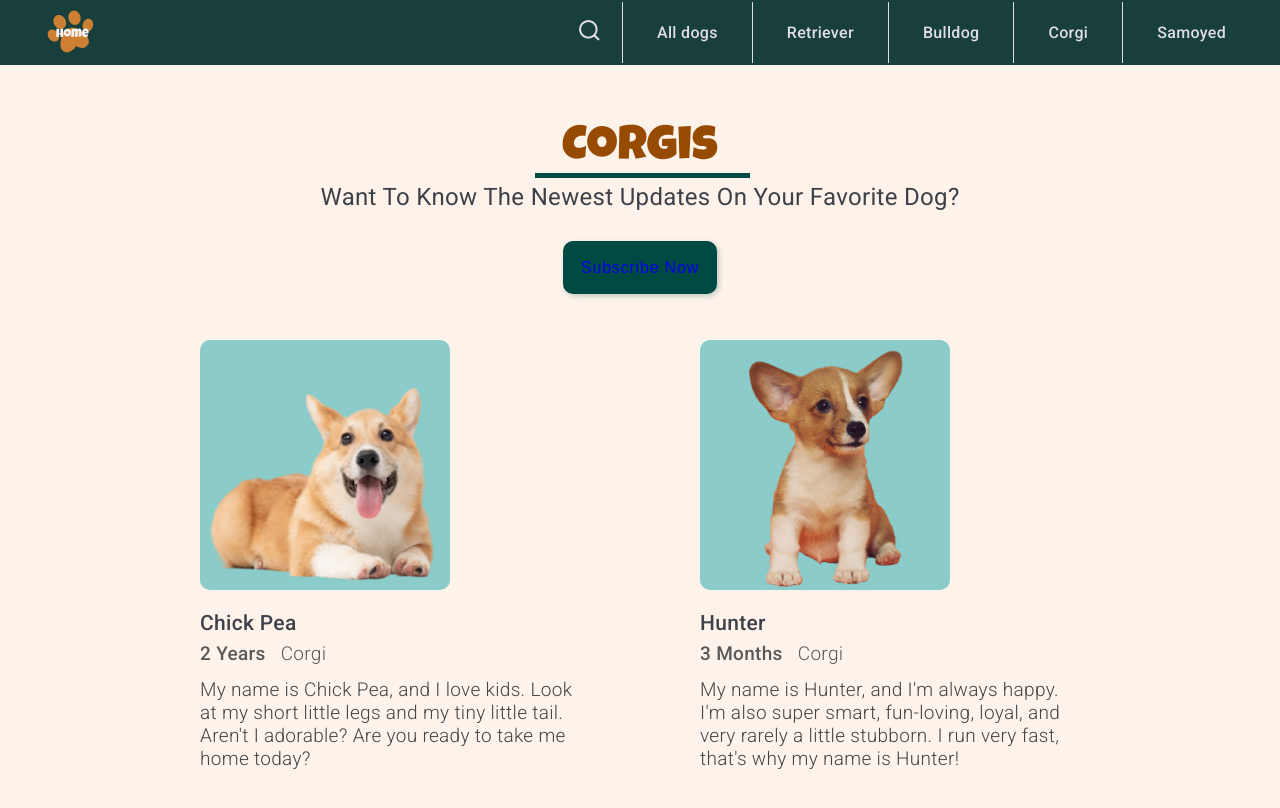
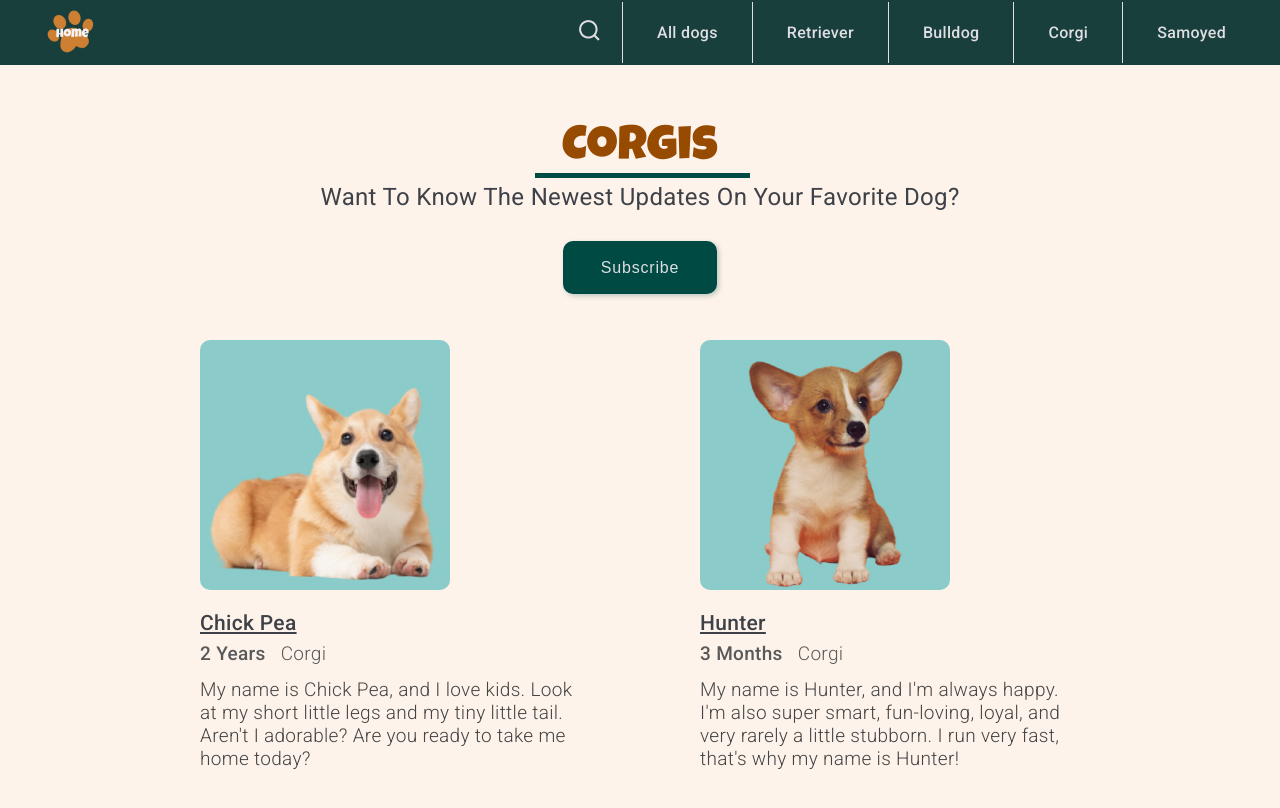
Before and after one commit to reneshen0328/dog-adoption-frontend, a React (Create React App) app: page /corgis in a window 1280 px wide. Shown: the top 808 px of the page. Built offline with nearby package versions, Linux system fonts and the light colour scheme.

Commit message:
fix css and button url

```diff
--- a/src/App.css
+++ b/src/App.css
@@ -41,6 +41,41 @@ button {
   border-style: solid;
   box-shadow: 2px 2px 5px rgba(0,74,68, .25);
   cursor: pointer;
+}
+
+.primaryBtn {
+  color: #DFDEE2;
+  transition: all 0.5s;
+  cursor: pointer;
+}
+
+a .primaryBtn {
+  display: inline-block;
+  position: relative;
+  transition: 0.5s;
+}
+
+a .primaryBtn:after {
+  content: '\00bb';
+  font-size: large;
+  position: absolute;
+  opacity: 0;
+  top: -3px;
+  right: -20px;
+  transition: 0.5s;
+}
+
+a:hover .primaryBtn {
+  padding-right: 25px;
+}
+
+a:hover .primaryBtn:after {
+  opacity: 1;
+  right: 0;
+}
+
+.secondaryBtn {
+  text-decoration: underline;
 }
 
 .navlink a{
@@ -468,19 +503,22 @@ span.font-luckiest-guy {
 
 #coming-soon-input {
   width: 80%;
-  height: 8vh;
+  height: 55px;
   border-radius: 5px;
-  color: gray;
-  font-size: larger;
-    font-family: Luckiest Guy;
-      font-weight: 400;
+  font-size: 28px;
+  font-family: Luckiest Guy;
+  font-weight: 400;
   letter-spacing: 1px;
+  padding-left: 10px;
+}
 
+::placeholder {
+  color: #DCDCDC;
 }
 
 #coming-soon-button {
   width: 20%;
-  height: 8vh;
+  height: 60px;
   border-width: 3px;
   margin: 2%;
   border-radius: 5px;
@@ -489,6 +527,7 @@ span.font-luckiest-guy {
   font-family: Luckiest Guy;
   font-weight: 400;
   letter-spacing: 1px;
+  cursor: pointer;
 }
 
 #coming-soon-underline {
--- a/src/components/alldogs.js
+++ b/src/components/alldogs.js
@@ -14,7 +14,7 @@ const Alldog = (props) => {
       <h2>Want To Know The Newest Updates On Your Favorite Dog?</h2>
       <button>
         <a>
-          <NavLink to="/comingsoon">Subscribe Now</NavLink>
+          <NavLink to="/comingsoon" className="primaryBtn">Subscribe</NavLink>
         </a>
       </button>
 
@@ -23,7 +23,7 @@ const Alldog = (props) => {
           <img alt= "Hunter the corgi" src={require('../images/dog1.jpg')}/>
           <div className="dog-preview-description-wrapper">
             <Link to="/singledog">
-              <h3 onClick= {
+              <h3 className='secondaryBtn' onClick= {
                 ()=>props.setSingleDogPage('dog1-detail.jpg', 'Hunter', '3 Months',
                     'My name is Hunter, and I\'m always happy. I\'m also super smart, fun-loving, loyal, and very rarely a little stubborn. I run very fast, that\'s why my name is Hunter!',
                     'Corgi', 'Good Guard Dog')}>Hunter </h3>
@@ -42,7 +42,7 @@ const Alldog = (props) => {
           <img alt= "Champ the lab-retriever" src={require('../images/dog2.jpg')}/>
           <div className="dog-preview-description-wrapper">
             <Link to="/singledog">
-              <h3 onClick= {
+              <h3 className='secondaryBtn' onClick= {
                 ()=>props.setSingleDogPage('dog2-detail.jpg', 'Champ', '5 Months',
                     'My name is Champ. I\'m super smart, and my caretakers often trusted me with kids. I \'m very patience and will be a great family member of yours.',
                     'Lab Retriever', 'Good family pet')}>Champ </h3>
@@ -61,7 +61,7 @@ const Alldog = (props) => {
           <img alt= "Drake the bulldog" src={require('../images/dog3.jpg')}/>
           <div className="dog-preview-description-wrapper">
             <Link to="/singledog">
-              <h3 onClick= {
+              <h3 className='secondaryBtn' onClick= {
                 ()=>props.setSingleDogPage('dog3-detail.jpg', 'Drake', '1 Year',
                     'My name is Drake, and I love kids. I love to move around, and I\'m great with tricks! I might look ferocious, but I\'m super friendly.',
                     'Bulldog', 'Loyal companion')}>Drake </h3>
@@ -80,7 +80,7 @@ const Alldog = (props) => {
           <img alt= "Chick Pea the corgi" src={require('../images/dog4.jpg')}/>
           <div className="dog-preview-description-wrapper">
             <Link to="/singledog">
-              <h3 onClick= {
+              <h3 className='secondaryBtn' onClick= {
                 ()=>props.setSingleDogPage('dog4-detail.jpg', 'Chick Pea', '2 Years',
                     'My name is Chick Pea, and I love kids. Look at my short little legs and my tiny little tail. Aren\'t I adorable? Are you ready to take me home today?',
                     'Corgi', 'Courageous')}>Chick Pea </h3>
@@ -99,7 +99,7 @@ const Alldog = (props) => {
           <img alt= "Butters the golden retriever" src={require('../images/dog5.jpg')}/>
           <div className="dog-preview-description-wrapper">
             <Link to="/singledog">
-              <h3 onClick= {
+              <h3 className='secondaryBtn' onClick= {
                 ()=>props.setSingleDogPage('dog5-detail.jpg', 'Butters', '4 Months',
                     'My name is Butters, and I love playing with kids. My caretakers said I\'m the most even-tempered, intelligent and affectionate dog here.',
                     'Golden Retriever', 'Loyal companion')}>Butters </h3>
@@ -118,7 +118,7 @@ const Alldog = (props) => {
           <img alt= "Lilo the samoyed" src={require('../images/dog6.jpg')}/>
           <div className="dog-preview-description-wrapper">
             <Link to="/singledog">
-              <h3 onClick= {
+              <h3 className='secondaryBtn' onClick= {
                 ()=>props.setSingleDogPage('dog6-detail.jpg', 'Lilo', '7 Years',
                     'My name is Lilo, and I love attention. I\'m super smart, and I\'m never tired. I\'m also super fluffy! I\'ll be your best cuddling company.',
                     'Samoyed', 'Good guard dog')}>Lilo </h3>
--- a/src/components/bulldog.js
+++ b/src/components/bulldog.js
@@ -17,7 +17,7 @@ const Bulldog = (props) => {
       <h2>Want To Know The Newest Updates On Your Favorite Dog?</h2>
       <button>
         <a>
-          <NavLink to="/comingsoon">Subscribe Now</NavLink>
+          <NavLink to="/comingsoon" className="primaryBtn">Subscribe</NavLink>
         </a>
       </button>
 
@@ -26,7 +26,7 @@ const Bulldog = (props) => {
           <img alt= "Drake the bulldog" src={require('../images/dog3.jpg')}/>
           <div className="dog-preview-description-wrapper">
             <Link to="/singledog">
-              <h3 onClick= {
+              <h3 className='secondaryBtn' onClick= {
                 ()=>props.setSingleDogPage('dog3-detail.jpg', 'Drake', '1 Year',
                     'My name is Drake, and I love kids. I love to move around, and I\'m great with tricks! I might look ferocious, but I\'m super friendly.',
                     'Bulldog', 'Loyal companion')}>Drake
--- a/src/components/corgi.js
+++ b/src/components/corgi.js
@@ -17,7 +17,7 @@ const Corgi = (props) => {
       <h2>Want To Know The Newest Updates On Your Favorite Dog?</h2>
       <button>
         <a>
-          <NavLink to="/comingsoon">Subscribe Now</NavLink>
+          <NavLink to="/comingsoon" className="primaryBtn">Subscribe</NavLink>
         </a>
       </button>
 
@@ -26,7 +26,7 @@ const Corgi = (props) => {
           <img alt= "Chick Pea the corgi" src={require('../images/dog4.jpg')}/>
           <div className="dog-preview-description-wrapper">
             <Link to="/singledog">
-              <h3 onClick= {
+              <h3 className='secondaryBtn' onClick= {
                 ()=>props.setSingleDogPage('dog4-detail.jpg', 'Chick Pea', '2 Years',
                     'My name is Chick Pea, and I love kids. Look at my short little legs and my tiny little tail. Aren\'t I adorable? Are you ready to take me home today?',
                     'Corgi', 'Courageous')}>Chick Pea </h3>
@@ -45,7 +45,7 @@ const Corgi = (props) => {
           <img alt= "Hunter the corgi" src={require('../images/dog1.jpg')}/>
           <div className="dog-preview-description-wrapper">
             <Link to="/singledog">
-              <h3 onClick= {
+              <h3 className='secondaryBtn' onClick= {
                 ()=>props.setSingleDogPage('dog1-detail.jpg', 'Hunter', '3 Months',
                     'My name is Hunter, and I\'m always happy. I\'m also super smart, fun-loving, loyal, and very rarely a little stubborn. I run very fast, that\'s why my name is Hunter!',
                     'Corgi', 'Good Guard Dog')}>Hunter </h3>
--- a/src/components/homepage.js
+++ b/src/components/homepage.js
@@ -16,7 +16,7 @@ const Homepage = (props) => {
             <h1>will you take me</h1>
             <button>
               <a>
-                <NavLink to="/comingsoon">Subscribe Now</NavLink>
+                <NavLink to="/comingsoon" className="primaryBtn">Subscribe</NavLink>
               </a>
             </button>
           </div>
@@ -36,7 +36,7 @@ const Homepage = (props) => {
             <img alt="Hunter the corgi" src={require('../images/dog1.jpg')} />
             <div className="dog-preview-description-wrapper">
               <Link to="/singledog">
-                <h3
+                <h3 className='secondaryBtn'
                   onClick={() =>
                     props.setSingleDogPage(
                       '../images/dog1.jpg',
@@ -69,7 +69,7 @@ const Homepage = (props) => {
             />
             <div className="dog-preview-description-wrapper">
               <Link to="/singledog">
-                <h3
+                <h3 className='secondaryBtn'
                   onClick={() =>
                     props.setSingleDogPage(
                       '../images/dog2.jpg',
@@ -99,7 +99,7 @@ const Homepage = (props) => {
             <img alt="Drake the bulldog" src={require('../images/dog3.jpg')} />
             <div className="dog-preview-description-wrapper">
               <Link to="/singledog">
-                <h3
+                <h3 className='secondaryBtn'
                   onClick={() =>
                     props.setSingleDogPage(
                       '../images/dog3.jpg',
--- a/src/components/navbar.js
+++ b/src/components/navbar.js
@@ -61,7 +61,7 @@ const Navbar = () => {
       <ul className="dropdown">
         <li className="search-icon">
           <a>
-            <NavLink to="">
+            <NavLink to="/comingsoon">
               <img
                 alt="search-icon"
                 src={require('../images/MagnifyingGlass.jpg')}
--- a/src/components/retriever.js
+++ b/src/components/retriever.js
@@ -17,7 +17,7 @@ const Retriever = (props) => {
       <h2>Want To Know The Newest Updates On Your Favorite Dog?</h2>
       <button>
         <a>
-          <NavLink to="/comingsoon">Subscribe Now</NavLink>
+          <NavLink to="/comingsoon" className="primaryBtn">Subscribe</NavLink>
         </a>
       </button>
 
@@ -26,7 +26,7 @@ const Retriever = (props) => {
           <img alt= "Champ the lab-retriever" src={require('../images/dog2.jpg')}/>
           <div className="dog-preview-description-wrapper">
             <Link to="/singledog">
-              <h3 onClick= {
+              <h3 className='secondaryBtn' onClick= {
                 ()=>props.setSingleDogPage('dog2-detail.jpg', 'Champ', '5 Months',
                     'My name is Champ. I\'m super smart, and my caretakers often trusted me with kids. I \'m very patience and will be a great family member of yours.',
                     'Lab Retriever', 'Good family pet')}>Champ </h3>
@@ -45,7 +45,7 @@ const Retriever = (props) => {
           <img alt= "Butters the golden retriever" src={require('../images/dog5.jpg')}/>
           <div className="dog-preview-description-wrapper">
             <Link to="/singledog">
-              <h3 onClick= {
+              <h3 className='secondaryBtn' onClick= {
                 ()=>props.setSingleDogPage('dog5-detail.jpg', 'Butters', '4 Months',
                     'My name is Butters, and I love playing with kids. My caretakers said I\'m the most even-tempered, intelligent and affectionate dog here.',
                     'Golden Retriever', 'Loyal companion')}>Butters </h3>
--- a/src/components/samoyed.js
+++ b/src/components/samoyed.js
@@ -17,7 +17,7 @@ const Samoyed = (props) => {
       <h2>Want To Know The Newest Updates On Your Favorite Dog?</h2>
       <button>
         <a>
-          <NavLink to="/comingsoon">Subscribe Now</NavLink>
+          <NavLink to="/comingsoon" className="primaryBtn">Subscribe</NavLink>
         </a>
       </button>
 
@@ -26,7 +26,7 @@ const Samoyed = (props) => {
           <img alt= "Lilo the samoyed" src={require('../images/dog6.jpg')}/>
           <div className="dog-preview-description-wrapper">
             <Link to="/singledog">
-              <h3 onClick= {
+              <h3 className='secondaryBtn' onClick= {
                 ()=>props.setSingleDogPage('dog6-detail.jpg', 'Lilo', '7 Years',
                     'My name is Lilo, and I love attention. I\'m super smart, and I\'m never tired. I\'m also super fluffy! I\'ll be your best cuddling company.',
                     'Samoyed', 'Good guard dog')}>Lilo </h3>
--- a/src/components/singledog.js
+++ b/src/components/singledog.js
@@ -11,7 +11,11 @@ const singledog = (props) => {
         <path stroke="#004A44" strokeWidth={10} d="M5 0 2000 0" />
       </svg>
       <h2>Want To Know The Newest Updates On Your Favorite Dog?</h2>
-      <button>Subscribe Now</button>
+      <button>
+        <a>
+          <NavLink to="/comingsoon" className="primaryBtn">Subscribe</NavLink>
+        </a>
+      </button>
 
       <div className="single-dog-detail-wrapper">
         <div className="single-dog-detail-bg">
```
Also changed, not shown: src/components/comingsoon.js (+10 -1 lines).
